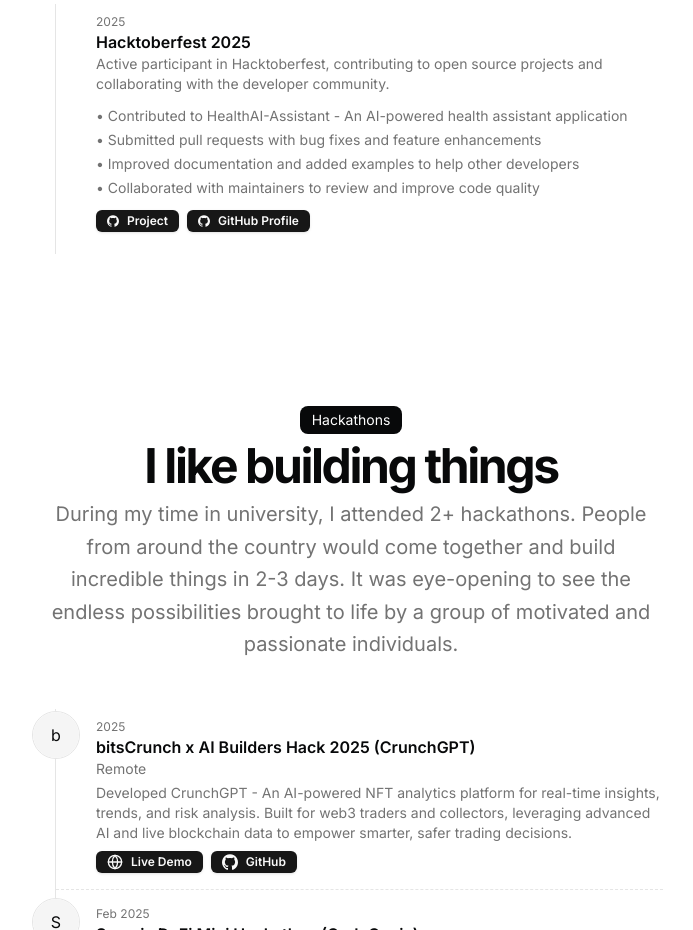
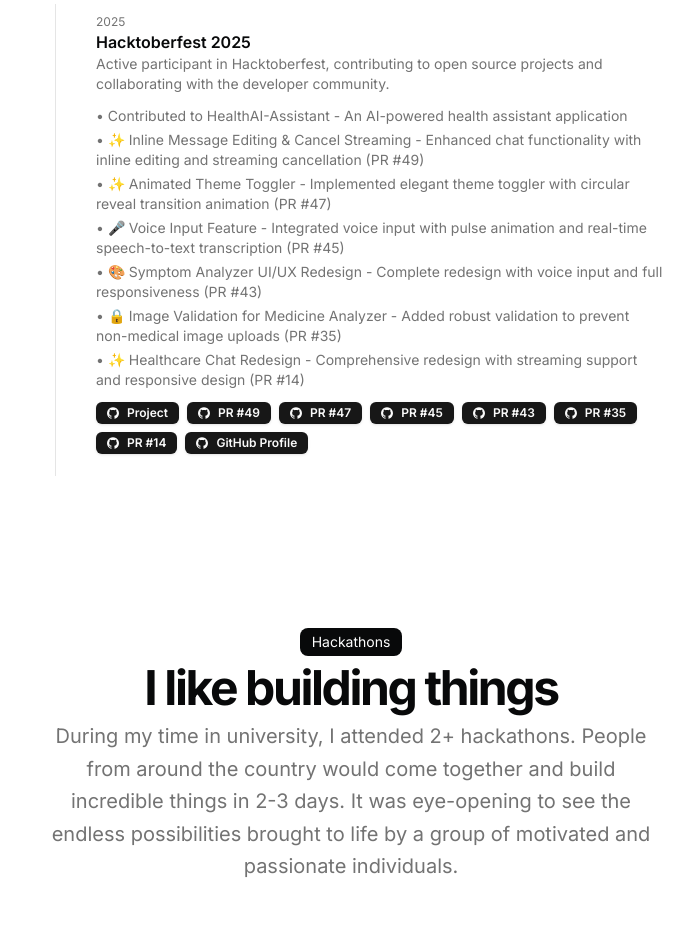
Before and after one commit to ShivamSoni20/ShivamSoni, a Next.js app: page / in a window 1280 px wide. Shown: the part 2200-3130 px from the top of the page, without its empty margins (289-982 px from the left). Built offline with nearby package versions, Linux system fonts and the light colour scheme.

Commit message:
open source

```diff
--- a/src/data/resume.tsx
+++ b/src/data/resume.tsx
@@ -276,15 +276,48 @@
       description: "Active participant in Hacktoberfest, contributing to open source projects and collaborating with the developer community.",
       contributions: [
         "Contributed to HealthAI-Assistant - An AI-powered health assistant application",
-        "Submitted pull requests with bug fixes and feature enhancements",
-        "Improved documentation and added examples to help other developers",
-        "Collaborated with maintainers to review and improve code quality"
+        "✨ Inline Message Editing & Cancel Streaming - Enhanced chat functionality with inline editing and streaming cancellation (PR #49)",
+        "✨ Animated Theme Toggler - Implemented elegant theme toggler with circular reveal transition animation (PR #47)",
+        "🎤 Voice Input Feature - Integrated voice input with pulse animation and real-time speech-to-text transcription (PR #45)",
+        "🎨 Symptom Analyzer UI/UX Redesign - Complete redesign with voice input and full responsiveness (PR #43)",
+        "🔒 Image Validation for Medicine Analyzer - Added robust validation to prevent non-medical image uploads (PR #35)",
+        "✨ Healthcare Chat Redesign - Comprehensive redesign with streaming support and responsive design (PR #14)"
       ],
       year: 2025,
       links: [
         {
           type: "Project",
           href: "https://github.com/NikhilRaikwar/HealthAI-Assistant",
+          icon: <Icons.github className="size-3" />,
+        },
+        {
+          type: "PR #49",
+          href: "https://github.com/NikhilRaikwar/HealthAI-Assistant/pull/49",
+          icon: <Icons.github className="size-3" />,
+        },
+        {
+          type: "PR #47",
+          href: "https://github.com/NikhilRaikwar/HealthAI-Assistant/pull/47",
+          icon: <Icons.github className="size-3" />,
+        },
+        {
+          type: "PR #45",
+          href: "https://github.com/NikhilRaikwar/HealthAI-Assistant/pull/45",
+          icon: <Icons.github className="size-3" />,
+        },
+        {
+          type: "PR #43",
+          href: "https://github.com/NikhilRaikwar/HealthAI-Assistant/pull/43",
+          icon: <Icons.github className="size-3" />,
+        },
+        {
+          type: "PR #35",
+          href: "https://github.com/NikhilRaikwar/HealthAI-Assistant/pull/35",
+          icon: <Icons.github className="size-3" />,
+        },
+        {
+          type: "PR #14",
+          href: "https://github.com/NikhilRaikwar/HealthAI-Assistant/pull/14",
           icon: <Icons.github className="size-3" />,
         },
         {
```
